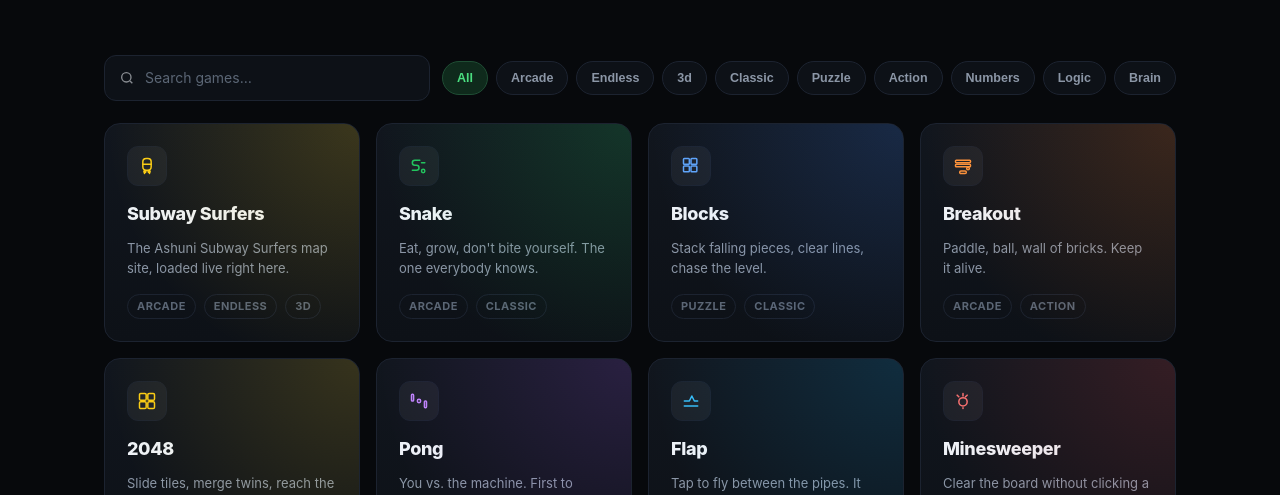
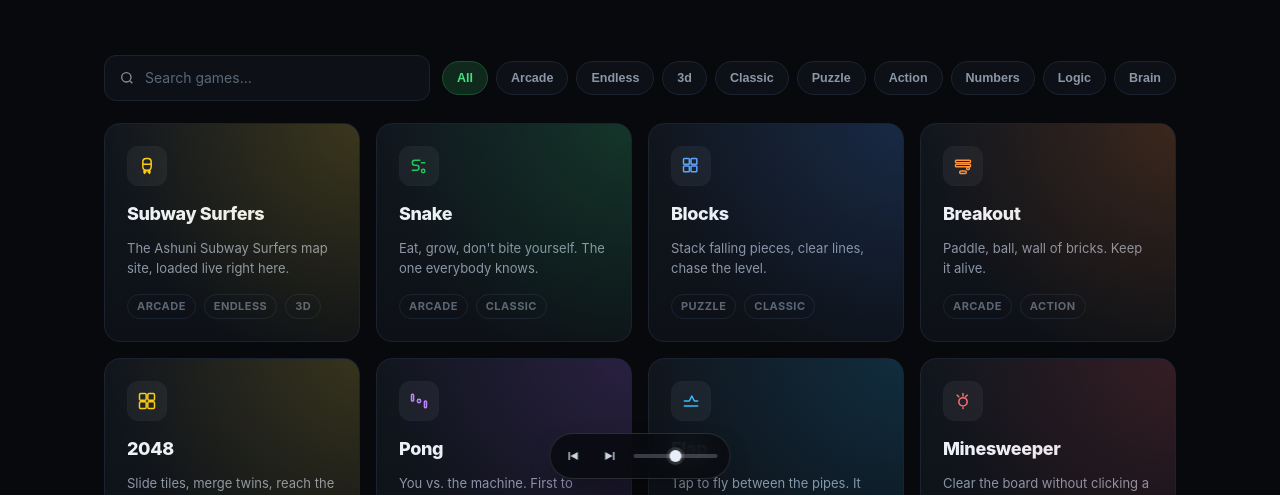
Before and after one commit to NeutronicParty/NeutronicParty.github.io, a plain HTML site: page games/index.html in a window 1280 px wide. Shown: the part 305-800 px from the top of the page. Drawn offline with Linux system fonts and the light colour scheme.

Commit message:
site: bottom playback pill (prev/next/volume) on every page

```diff
--- a/games/index.html
+++ b/games/index.html
@@ -105,5 +105,6 @@
   q.addEventListener('input',render);
   render();
 </script>
+<script src="/music.js"></script>
 </body>
 </html>
--- a/music.js
+++ b/music.js
@@ -7,12 +7,14 @@
     '/audio/life-could-be-a-dream.mp3'
   ];
 
+  var idx=Math.floor(Math.random()*TRACKS.length);
   var audio=new Audio();
   audio.preload='auto';
   audio.volume=0.5;
-  audio.src=TRACKS[Math.floor(Math.random()*TRACKS.length)];
+  audio.src=TRACKS[idx];
 
   var unmuted=false;
+  var slider=null;
 
   function removeUnmute(){
     ['pointerdown','keydown','touchstart','wheel','scroll'].forEach(function(t){
@@ -20,11 +22,15 @@
     });
   }
 
+  function currentVolume(){
+    return slider?parseFloat(slider.value):0.5;
+  }
+
   function unmute(){
     if(unmuted) return;
     unmuted=true;
-    audio.muted=false;
-    audio.volume=0.5;
+    if(currentVolume()>0) audio.muted=false;
+    audio.volume=currentVolume();
     if(audio.paused){
       var p=audio.play();
       if(p&&typeof p.catch==='function') p.catch(function(){});
@@ -52,5 +58,78 @@
     }
   }
 
+  function playCurrent(){
+    audio.muted=false;
+    audio.volume=currentVolume();
+    if(audio.volume<=0) audio.muted=true;
+    var p=audio.play();
+    if(p&&typeof p.catch==='function') p.catch(function(){});
+    unmuted=true;
+    removeUnmute();
+  }
+
+  function step(dir){
+    idx=(idx+dir+TRACKS.length)%TRACKS.length;
+    audio.src=TRACKS[idx];
+    playCurrent();
+  }
+
+  function buildUI(){
+    if(document.getElementById('musicBar')) return;
+
+    var css=document.createElement('style');
+    css.textContent=
+      '#musicBar{position:fixed;left:50%;bottom:16px;transform:translateX(-50%);z-index:9000;'+
+        'display:flex;align-items:center;gap:4px;padding:5px 10px 5px 5px;border-radius:999px;'+
+        'background:rgba(8,10,14,.82);border:1px solid rgba(231,238,248,.14);'+
+        'backdrop-filter:blur(14px);-webkit-backdrop-filter:blur(14px);'+
+        'box-shadow:0 14px 34px -16px rgba(0,0,0,.9);'+
+        'font-family:-apple-system,BlinkMacSystemFont,"Segoe UI",Inter,Roboto,Helvetica,Arial,sans-serif}'+
+      '#musicBar button{display:grid;place-items:center;width:34px;height:34px;border:0;border-radius:50%;'+
+        'background:transparent;color:#c9d5e3;cursor:pointer;transition:background .15s,color .15s}'+
+      '#musicBar button:hover{background:rgba(231,238,248,.1);color:#eef2f7}'+
+      '#musicBar button:active{transform:scale(.94)}'+
+      '#musicBar button:focus-visible{outline:2px solid #e7eef8;outline-offset:2px}'+
+      '#musicBar input[type=range]{-webkit-appearance:none;appearance:none;width:84px;height:34px;'+
+        'background:transparent;cursor:pointer;margin:0 2px}'+
+      '#musicBar input[type=range]::-webkit-slider-runnable-track{height:4px;border-radius:2px;background:rgba(231,238,248,.22)}'+
+      '#musicBar input[type=range]::-webkit-slider-thumb{-webkit-appearance:none;appearance:none;width:12px;height:12px;'+
+        'margin-top:-4px;border-radius:50%;background:#e7eef8;box-shadow:0 0 0 3px rgba(231,238,248,.15)}'+
+      '#musicBar input[type=range]::-moz-range-track{height:4px;border-radius:2px;background:rgba(231,238,248,.22)}'+
+      '#musicBar input[type=range]::-moz-range-thumb{width:12px;height:12px;border:0;border-radius:50%;background:#e7eef8}';
+    document.head.appendChild(css);
+
+    var prevSvg='<svg viewBox="0 0 24 24" width="16" height="16" fill="currentColor" aria-hidden="true"><path d="M6 6h2v12H6zM20 6v12L9 12z"/></svg>';
+    var nextSvg='<svg viewBox="0 0 24 24" width="16" height="16" fill="currentColor" aria-hidden="true"><path d="M16 6h2v12h-2zM4 6l11 6L4 18z"/></svg>';
+
+    var bar=document.createElement('div');
+    bar.id='musicBar';
+    bar.setAttribute('role','group');
+    bar.setAttribute('aria-label','Music player');
+    bar.innerHTML=
+      '<button type="button" id="musicPrev" aria-label="Previous song" title="Previous song">'+prevSvg+'</button>'+
+      '<button type="button" id="musicNext" aria-label="Next song" title="Next song">'+nextSvg+'</button>'+
+      '<input id="musicVol" type="range" min="0" max="1" step="0.01" value="0.5" aria-label="Volume">';
+    document.body.appendChild(bar);
+
+    slider=document.getElementById('musicVol');
+    document.getElementById('musicPrev').addEventListener('click',function(){ step(-1); });
+    document.getElementById('musicNext').addEventListener('click',function(){ step(1); });
+    slider.addEventListener('input',function(){
+      var v=parseFloat(slider.value);
+      audio.volume=v;
+      if(v>0){
+        audio.muted=false;
+        if(audio.paused){
+          var p=audio.play();
+          if(p&&typeof p.catch==='function') p.catch(function(){});
+        }
+      }else{
+        audio.muted=true;
+      }
+    });
+  }
+
+  buildUI();
   attempt();
 })();
```
Also changed, not shown: embed.html (+1 -0 lines), games/2048.html (+1 -0 lines), games/breakout.html (+1 -0 lines), games/flappy.html (+1 -0 lines), games/memory.html (+1 -0 lines), games/mines.html (+1 -0 lines), games/pong.html (+1 -0 lines), games/snake.html (+1 -0 lines), games/subway/index.html (+1 -0 lines), games/tetris.html (+1 -0 lines).
